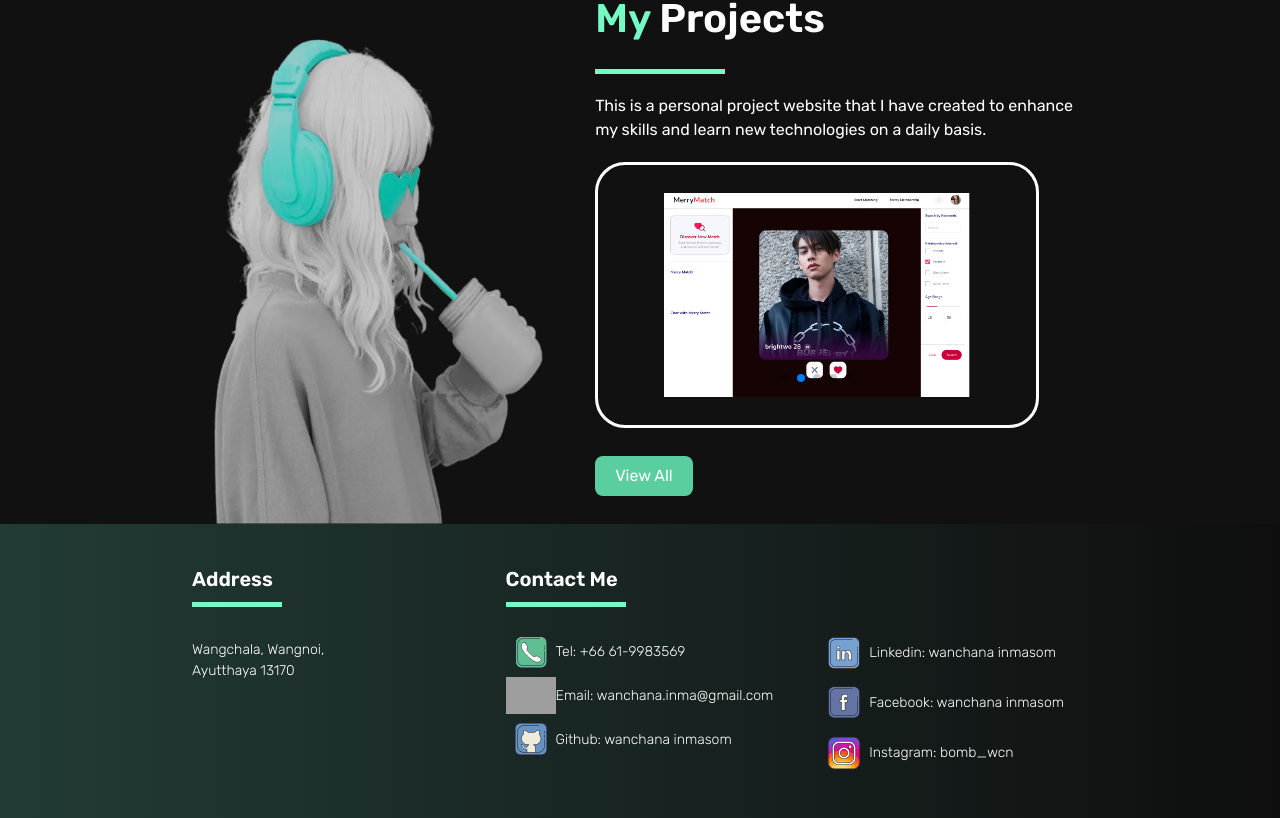
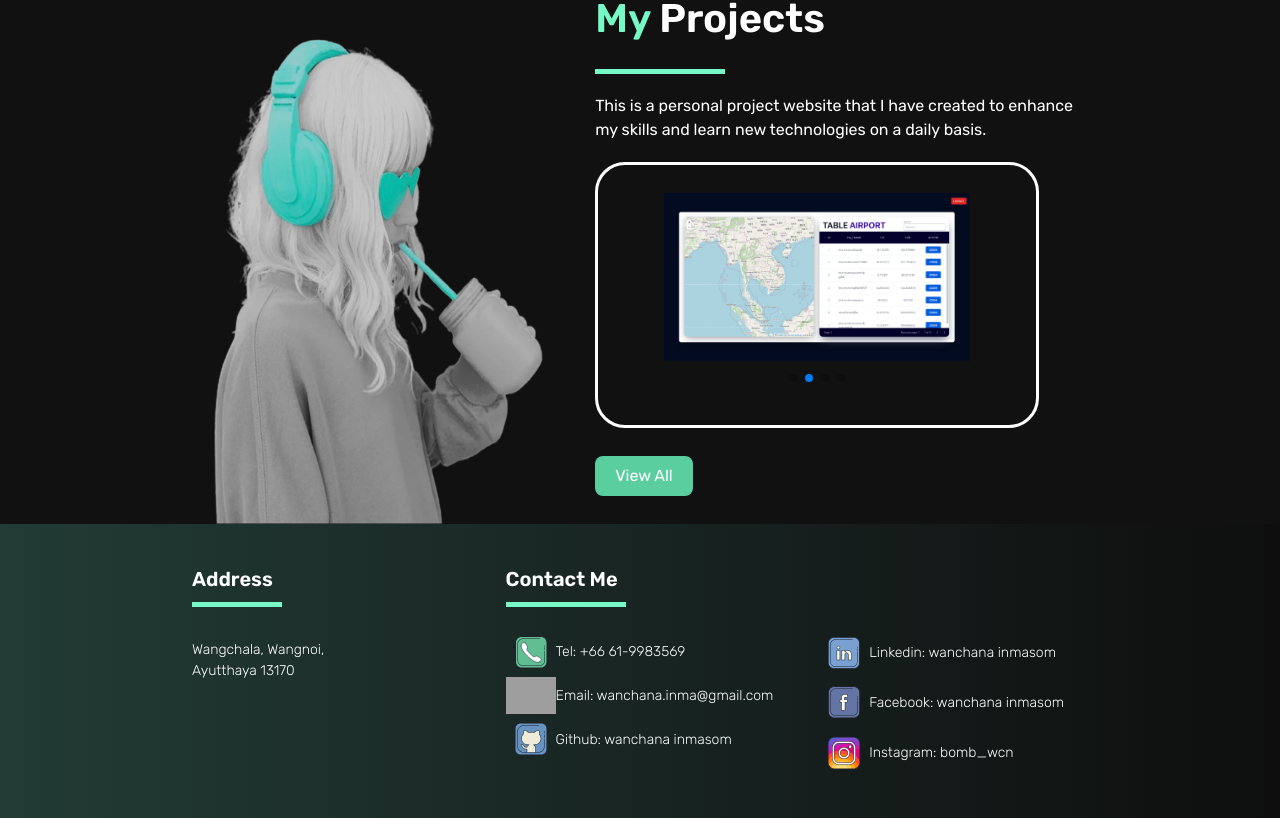
Before and after one commit to Wanchana3om/MyResume, a React (Vite) app: page / in a window 1280 px wide. Shown: the part 1273-2091 px from the top of the page. Built offline with nearby package versions, Linux system fonts and the light colour scheme; grey boxes are pictures that could not be loaded.

Commit message:
feat: add new project

```diff
--- a/src/page/HomePage.jsx
+++ b/src/page/HomePage.jsx
@@ -306,12 +306,21 @@ the Fullstack Developer Bootcamp to focus on this, and I am confident and intent
                     modules={[Autoplay, EffectCoverflow, Pagination]}
                     className="mySwiper "
                   >
+
                     <SwiperSlide>
                       <Link
                         to="https://github.com/Wanchana3om/Merry-Match"
                         target="_blank"
                       >
                         <img src="/merry.png" />
+                      </Link>
+                    </SwiperSlide>
+                    <SwiperSlide>
+                      <Link
+                        to="https://github.com/Wanchana3om/GIS"
+                        target="_blank"
+                      >
+                        <img src="/rsu/Untitled.png" />
                       </Link>
                     </SwiperSlide>
                     <SwiperSlide>
@@ -324,26 +333,10 @@ the Fullstack Developer Bootcamp to focus on this, and I am confident and intent
                     </SwiperSlide>
                     <SwiperSlide>
                       <Link
-                        to="https://github.com/Wanchana3om/Merry-Match"
+                        to="https://github.com/Wanchana3om/GIS"
                         target="_blank"
                       >
-                        <img src="/merry.png" />
-                      </Link>
-                    </SwiperSlide>
-                    <SwiperSlide>
-                      <Link
-                        to="https://github.com/Wanchana3om/Merry-Match"
-                        target="_blank"
-                      >
-                        <img src="/merry.png" />
-                      </Link>
-                    </SwiperSlide>
-                    <SwiperSlide>
-                      <Link
-                        to="https://github.com/Wanchana3om/Merry-Match"
-                        target="_blank"
-                      >
-                        <img src="/merry.png" />
+                        <img src="/rsu/Untitled.png" />
                       </Link>
                     </SwiperSlide>
                   </Swiper>
```
Also changed, not shown: public/rsu/Untitled.png (added), 1 other file (tests, documents, lock files or other folders).
